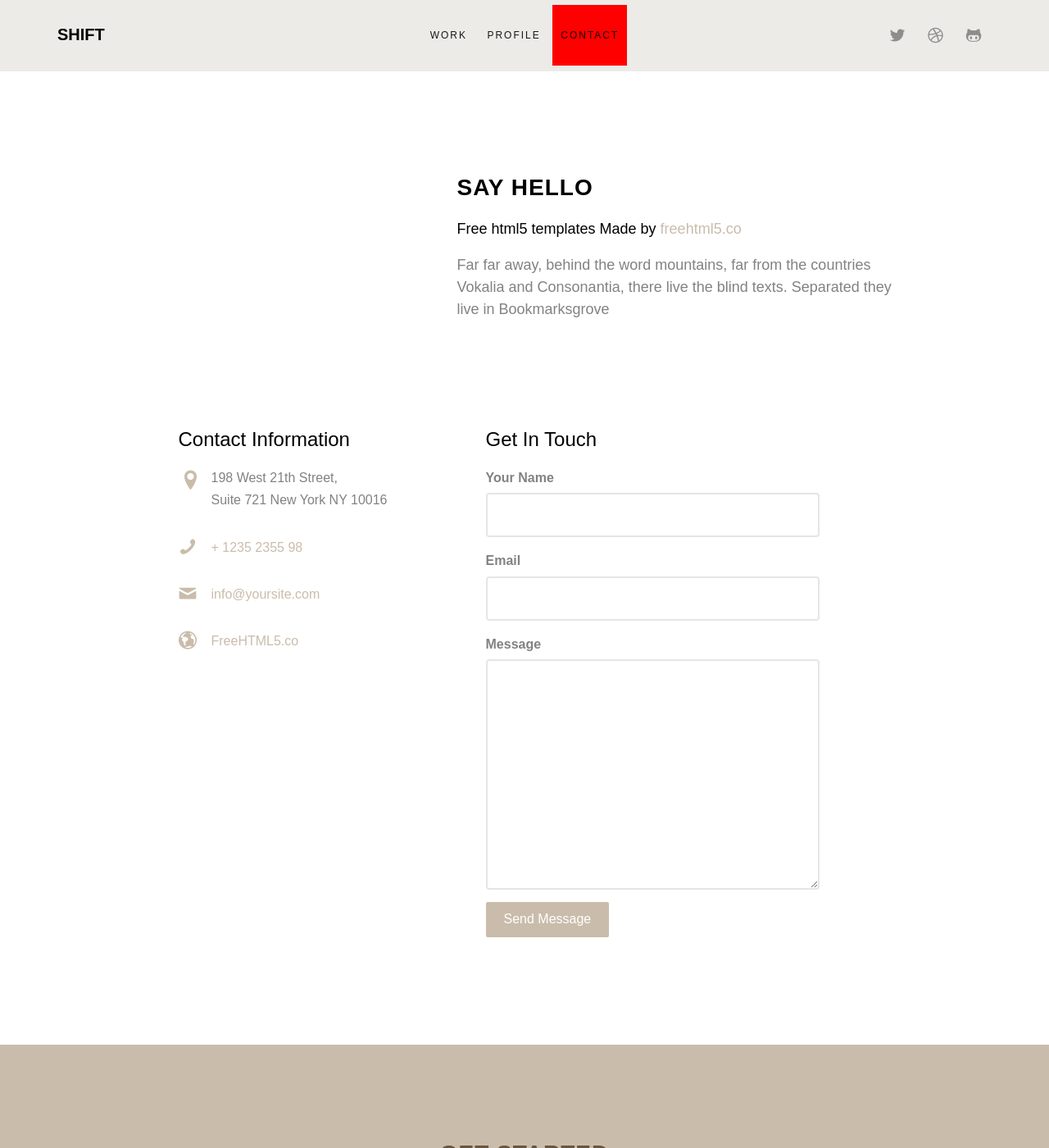
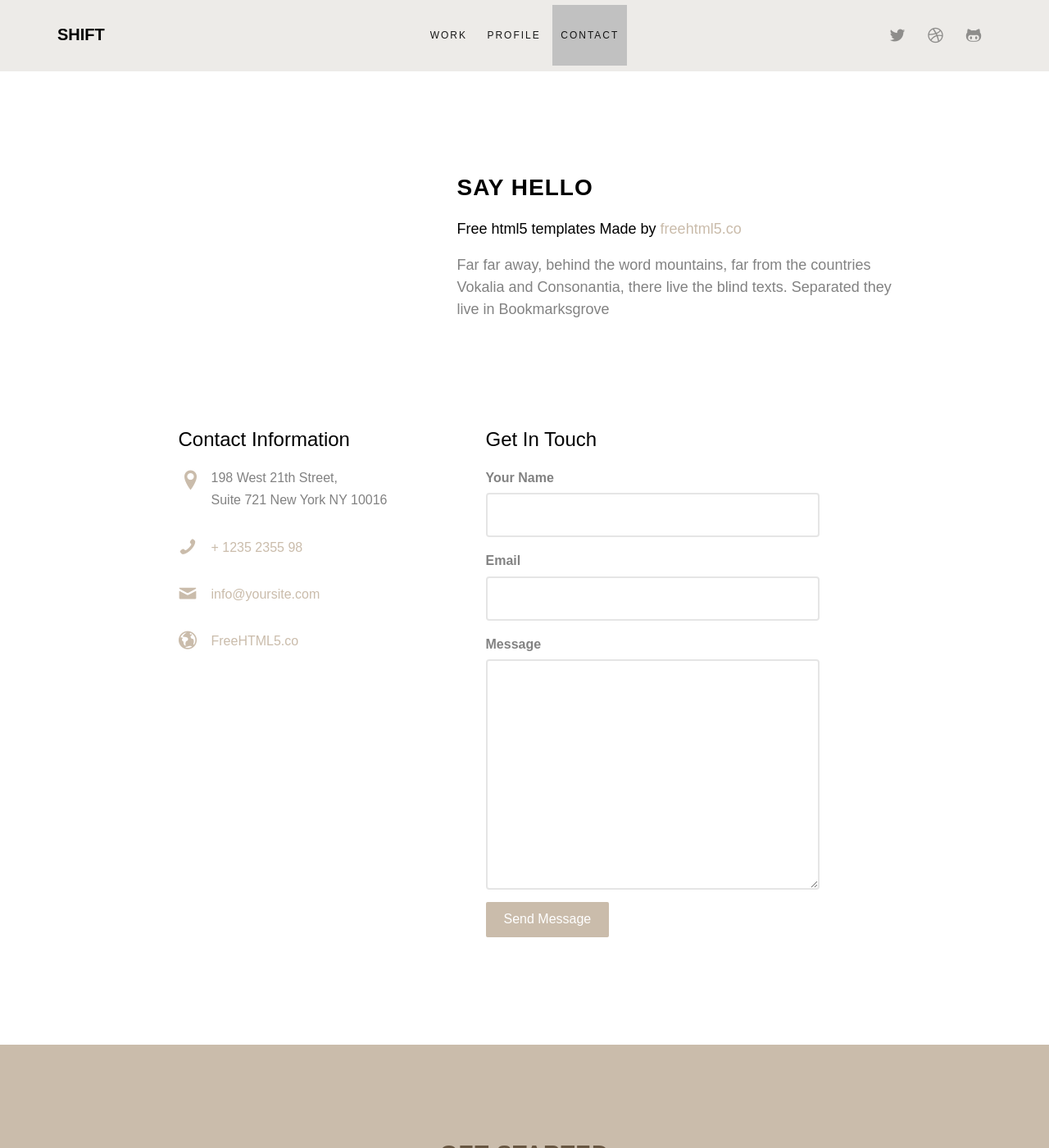
Before and after one commit to Abdulmaajied/alphagrafix, a Jekyll site: the page built from contact.html, in a window 1280 px wide and 1400 px high. Shown: the whole window at 82% size. Built offline with Jekyll 4.4.1, drawn with Linux system fonts in a browser that asks for light colours; some web fonts are replaced.

Commit message:
changed nav current background color

```diff
--- a/css/style.css
+++ b/css/style.css
@@ -86,7 +86,7 @@ h1, h2, h3, h4, h5, h6, figure {
 }
 /*                               Nav styling                                 */
 .current {
-  background-color: red;
+  background-color: #c1c1c1;
 }
 .fh5co-nav {
   position: fixed;
```
